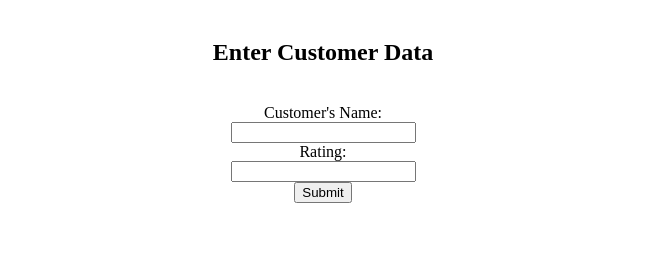
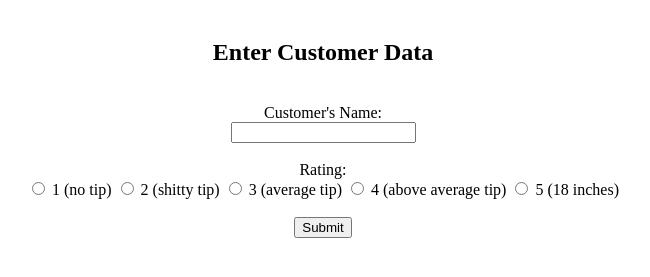
Before and after one commit to stebssbets/TipBase, a plain HTML site: page index.html in a window 1280 px wide. Shown: the part 79-356 px from the top of the page, without its empty margins (317-967 px from the left). Drawn offline with Linux system fonts and the light colour scheme.

Commit message:
Ratings Radio Buttons
Changed the ratings section from a text input to radio buttons because
I guess that makes a little more sense.

```diff
--- a/index.html
+++ b/index.html
@@ -22,9 +22,29 @@
         <br>
         <input type="text" name="customerName" id="customerName" value="">
         <br>
+        <br>
         Rating:
-        <br>
-        <input type="text" name="rating" id="customerRating" value="">
+        <div id="ratingsRadioButtons">
+          <input type="radio" id="ratingValue1"
+           name="contact" value="email">
+          <label for="ratingValue1">1 (no tip)</label>
+
+          <input type="radio" id="ratingValue2"
+           name="contact" value="phone">
+          <label for="ratingValue2">2 (shitty tip)</label>
+
+          <input type="radio" id="ratingValue3"
+           name="contact" value="mail">
+          <label for="ratingValue3">3 (average tip)</label>
+
+          <input type="radio" id="ratingValue4"
+           name="contact" value="mail">
+          <label for="ratingValue4">4 (above average tip)</label>
+
+          <input type="radio" id="ratingValue5"
+           name="contact" value="mail">
+          <label for="ratingValue5">5 (18 inches)</label>
+        </div>
         <br>
         <input type="submit" value="Submit">
       </form>
```
